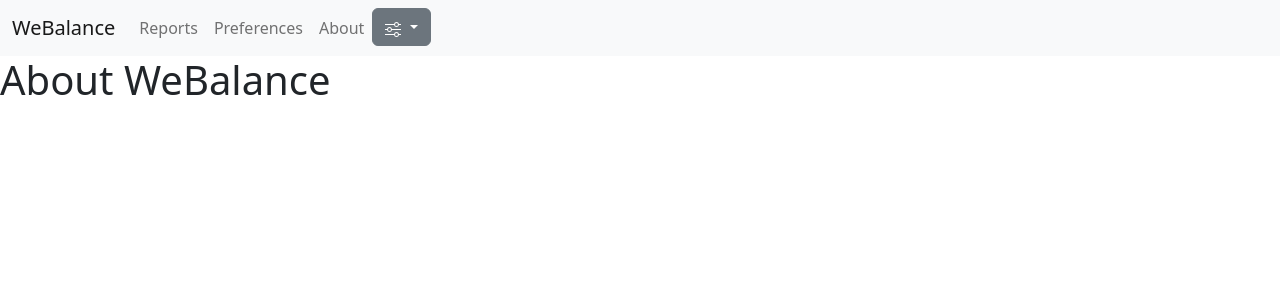
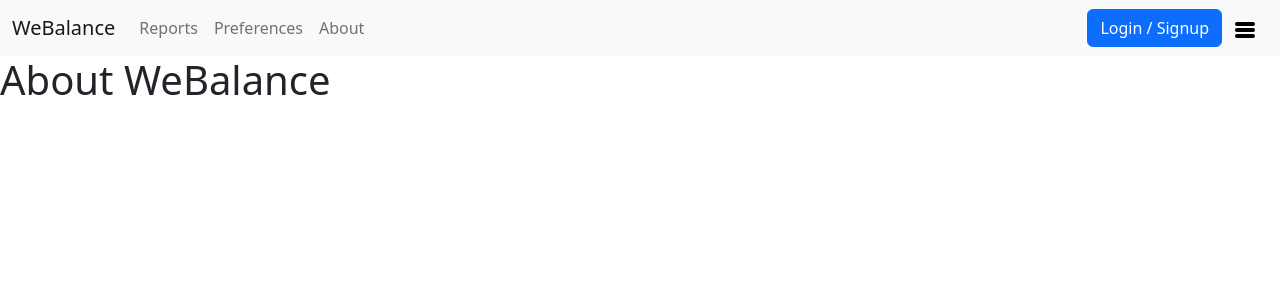
Before and after one commit to tsmithscott/WeBalance, a Flask app: page /about in a window 1280 px wide. Shown: the top 300 px of the page. Run offline with Flask 2, Linux system fonts and the light colour scheme.

Commit message:
+ Added logout and theme toggle buttons + Added session awareness using jinja2 ~ Changed settings button

```diff
--- a/main.py
+++ b/main.py
@@ -33,5 +33,11 @@ def about():
     return render_template("index.html", title="About Us")
 
 
+@app.route("/logout")
+def logout():
+    # Clear session data
+    return redirect(url_for('home'))
+
+
 if __name__ == '__main__':
     app.run(debug=True)
--- a/templates/base.html
+++ b/templates/base.html
@@ -10,30 +10,44 @@
     </head>
 
     <body>
-        <nav id="main-nav" class="navbar sticky-top navbar-expand-lg bg-light">
+      <nav class="navbar navbar-expand-lg bg-light sticky-top">
         <div class="container-fluid">
-              <a class="navbar-brand" href="#">WeBalance</a>
-              <button class="navbar-toggler" type="button" data-bs-toggle="collapse" data-bs-target="#navbarNavAltMarkup" aria-controls="navbarNavAltMarkup" aria-expanded="false" aria-label="Toggle navigation">
+          <a class="navbar-brand" href="/">WeBalance</a>
+          <button class="navbar-toggler" type="button" data-bs-toggle="collapse" data-bs-target="#navbarSupportedContent" aria-controls="navbarSupportedContent" aria-expanded="false" aria-label="Toggle navigation">
             <span class="navbar-toggler-icon"></span>
           </button>
-              <div class="collapse navbar-collapse" id="navbarNavAltMarkup">
-                <div class="navbar-nav">
-                  <a id="report-button" class="nav-link" href="/dashboard">Reports</a>
+          <div class="collapse navbar-collapse" id="navbarSupportedContent">
+            <ul class="navbar-nav me-auto mb-2 mb-lg-0">
+              <li class="nav-item">
+                <a class="nav-link" aria-current="page" href="/dashboard">Reports</a>
+              </li>
+              <li class="nav-item">
                 <a class="nav-link" href="/preferences">Preferences</a>
+              </li>
+              <li class="nav-item">
                 <a class="nav-link" href="/about">About</a>
-                  <li class="nav-item ml-auto">
-                    <div class="dropdown">
-                      <button class="btn btn-secondary dropdown-toggle" type="button" data-bs-toggle="dropdown" aria-expanded="false">
-                        <svg xmlns="http://www.w3.org/2000/svg" width="16" height="16" fill="currentColor" class="bi bi-sliders" viewBox="0 0 16 16">
-                          <path fill-rule="evenodd" d="M11.5 2a1.5 1.5 0 1 0 0 3 1.5 1.5 0 0 0 0-3zM9.05 3a2.5 2.5 0 0 1 4.9 0H16v1h-2.05a2.5 2.5 0 0 1-4.9 0H0V3h9.05zM4.5 7a1.5 1.5 0 1 0 0 3 1.5 1.5 0 0 0 0-3zM2.05 8a2.5 2.5 0 0 1 4.9 0H16v1H6.95a2.5 2.5 0 0 1-4.9 0H0V8h2.05zm9.45 4a1.5 1.5 0 1 0 0 3 1.5 1.5 0 0 0 0-3zm-2.45 1a2.5 2.5 0 0 1 4.9 0H16v1h-2.05a2.5 2.5 0 0 1-4.9 0H0v-1h9.05z"></path>
+              </li>
+            </ul>
+            <form class="d-flex" role="login">
+              {% if not session['username'] %}
+                <a class="btn btn-primary" href="/login" role="button">Login / Signup</a>
+              {% endif %}
+              <div class="btn-group">
+                <button type="button" class="btn btn-light" data-bs-toggle="dropdown" aria-expanded="false">
+                  <svg viewBox="0 0 100 80" width="20" height="20">
+                    <rect width="100" height="20" rx="10"></rect>
+                    <rect y="30" width="100" height="20" rx="10"></rect>
+                    <rect y="60" width="100" height="20" rx="10"></rect>
                   </svg>
                 </button>
-                      <ul class="dropdown-menu dropdown-menu-right">
-                        <li><a class="dropdown-item" href="/login">Login/Signup</a></li>
+                <ul class="dropdown-menu dropdown-menu-end">
+                  <li><button id="theme-button" class="dropdown-item" type="button">Toggle Theme</button></li>
+                  {% if session['username'] %}
+                    <li><a class="dropdown-item" type="button" href="/logout" role="button">Logout</a></li>
+                  {% endif %}
                 </ul>
               </div>
-                  </li>
-                </div>
+            </form>
           </div>
         </div>
       </nav>
```
Lines whose indentation alone changed are shown as unchanged.
